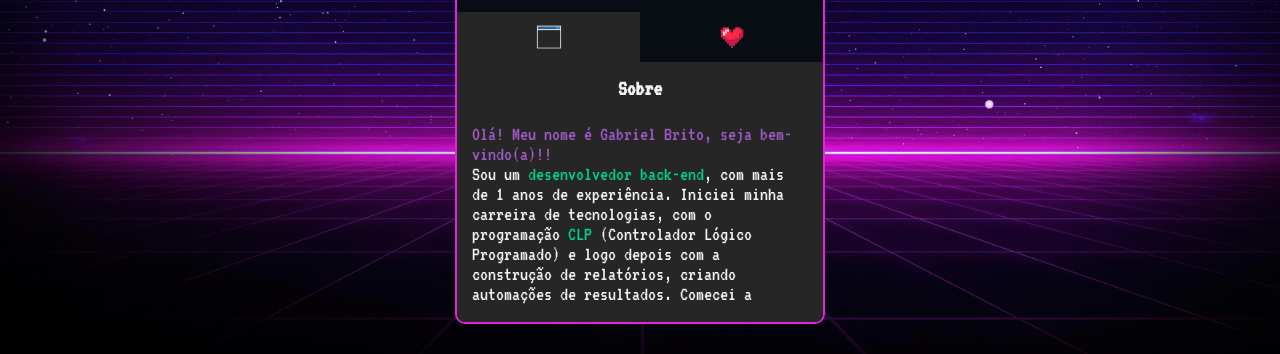
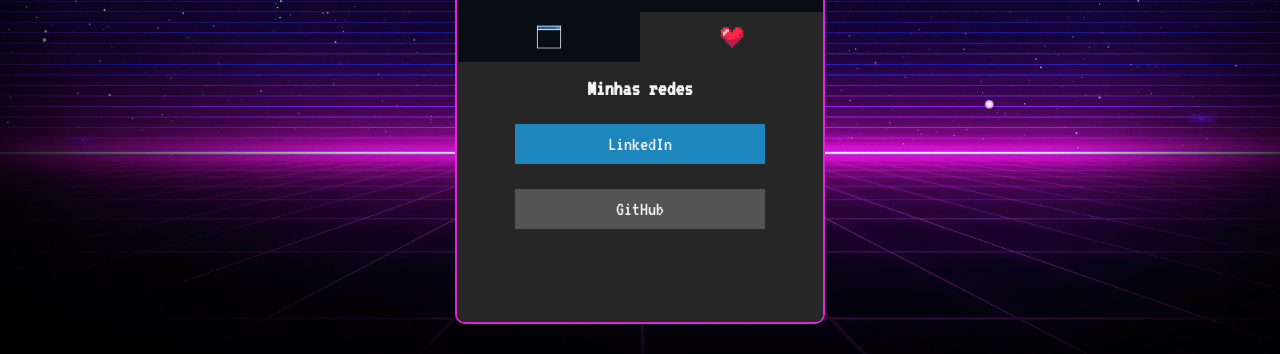
Before and after one commit to GabrielSBrito17/HTML-CSS-TRAINING, a plain HTML site: page src/index.html in a window 1280 px wide. Both pictures are taken after a click on the item 731 px from the left and 525 px from the top of the page. Shown: the part 488-842 px from the top of the page. Drawn offline with Linux system fonts and the light colour scheme.

Commit message:
javascript

```diff
--- a/src/index.html
+++ b/src/index.html
@@ -23,15 +23,15 @@
         </div>
         <div class="conteudo">
             <ul class="abas">
-                <li class="aba selecionado">
+                <li class="aba selecionado" id="sobre-mim">
                     <img src="./imagens/sobre.gif" alt="icone de sobre mim">
                 </li>
-                <li class="aba">
+                <li class="aba" id="minhas-redes">
                     <img src="./imagens/coracao.gif" alt="icone de redes sociais">
                 </li>
             </ul>
             <div class="informacoes-abas">
-                <div class="informacao selecionado">
+                <div class="informacao selecionado" id="informacao-sobre-mim">
                     <h3 class="sub-titulo">Sobre</h3>
 
                     <div class="descricao">
@@ -40,7 +40,7 @@
                         <p>Sou um <span>desenvolvedor back-end</span>, com mais de 1 anos de experiência. Iniciei minha carreira de tecnologias, com o programação <span>CLP</span> (Controlador Lógico Programado) e logo depois com a construção de relatórios, criando automações de resultados. Comecei a atuar com <span>RPA</span> (Robot Process Automation) fazendo programação nas linguagens <span>Python e NODEjs</span>. Sou bastante comunicativo para atuar em áreas que exija contato com pessoas e apaixonado pela área de Tecnologia da Informação. Estou em busca de novas oportunidades e sempre disposto a adquirir novos conhecimentos e novas experiências.</p>
                     </div>
                 </div>
-                <div class="informacao">
+                <div class="informacao" id="informacao-minhas-redes">
                     <h3 class="sub-titulo">Minhas redes</h3>
                         <ul class="redes-sociais">
                             <li>
@@ -55,5 +55,7 @@
 
         </div>
     </main>
+
+    <script src="./js/index.js"></script>
 </body>
 </html>
--- /dev/null
+++ b/src/js/index.js
@@ -0,0 +1,32 @@
+const abas = document.querySelectorAll(".aba");
+
+abas.forEach((aba) => {
+    aba.addEventListener("click", function () {
+        if (aba.classList.contains("selecionado")) {
+            return;
+        };
+
+        selecionarAba(aba)
+        escondeInformacao(aba)
+        selecionarInformacoes(aba)
+
+    });
+});
+
+function selecionarAba(aba){
+    const abaSelecionada = document.querySelector(".aba.selecionado");
+    abaSelecionada.classList.remove("selecionado");
+    aba.classList.add("selecionado");
+};
+
+function escondeInformacao(aba){
+    const informacaoSelecionada = document.querySelector(".informacao.selecionado");
+    informacaoSelecionada.classList.remove("selecionado");
+};
+
+function selecionarInformacoes(aba){
+    const idInformacoes = `informacao-${aba.id}`
+
+    const informacoesSelecionada = document.getElementById(idInformacoes);
+    informacoesSelecionada.classList.add("selecionado");
+};
```
